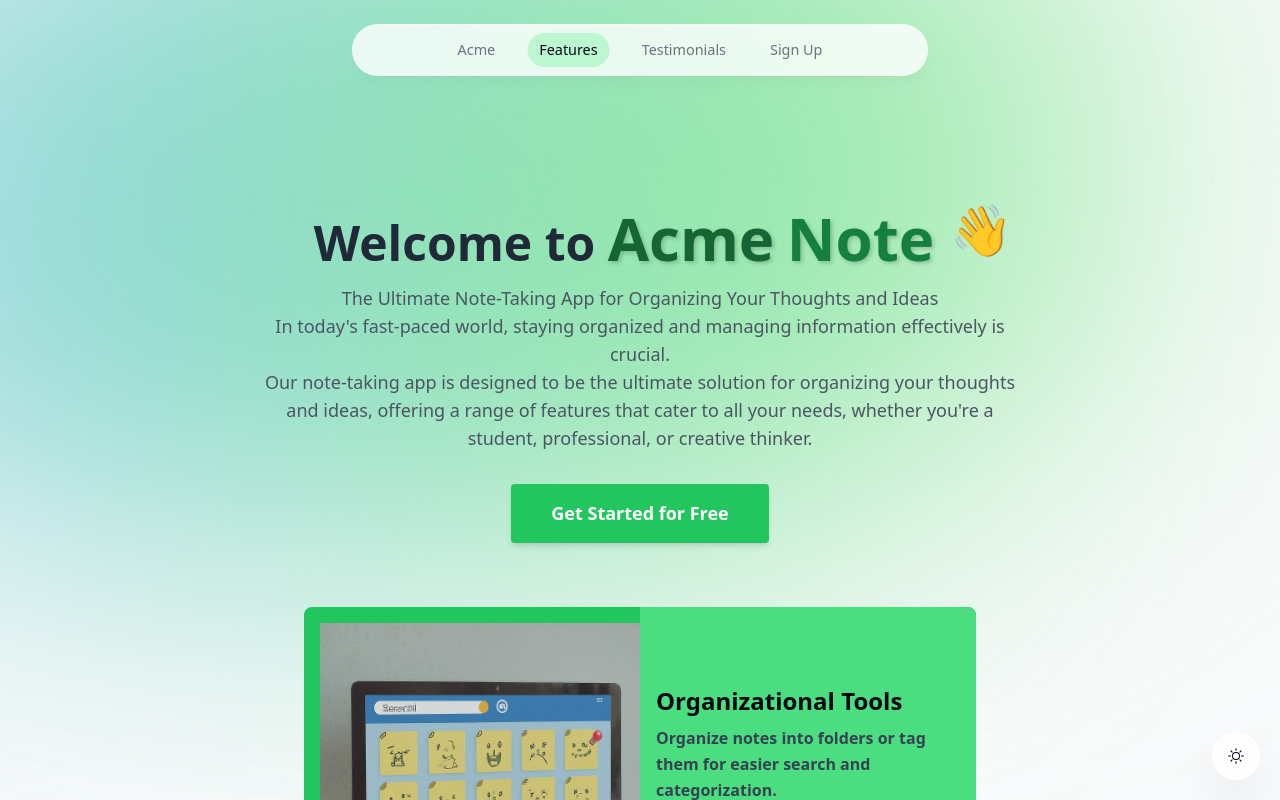
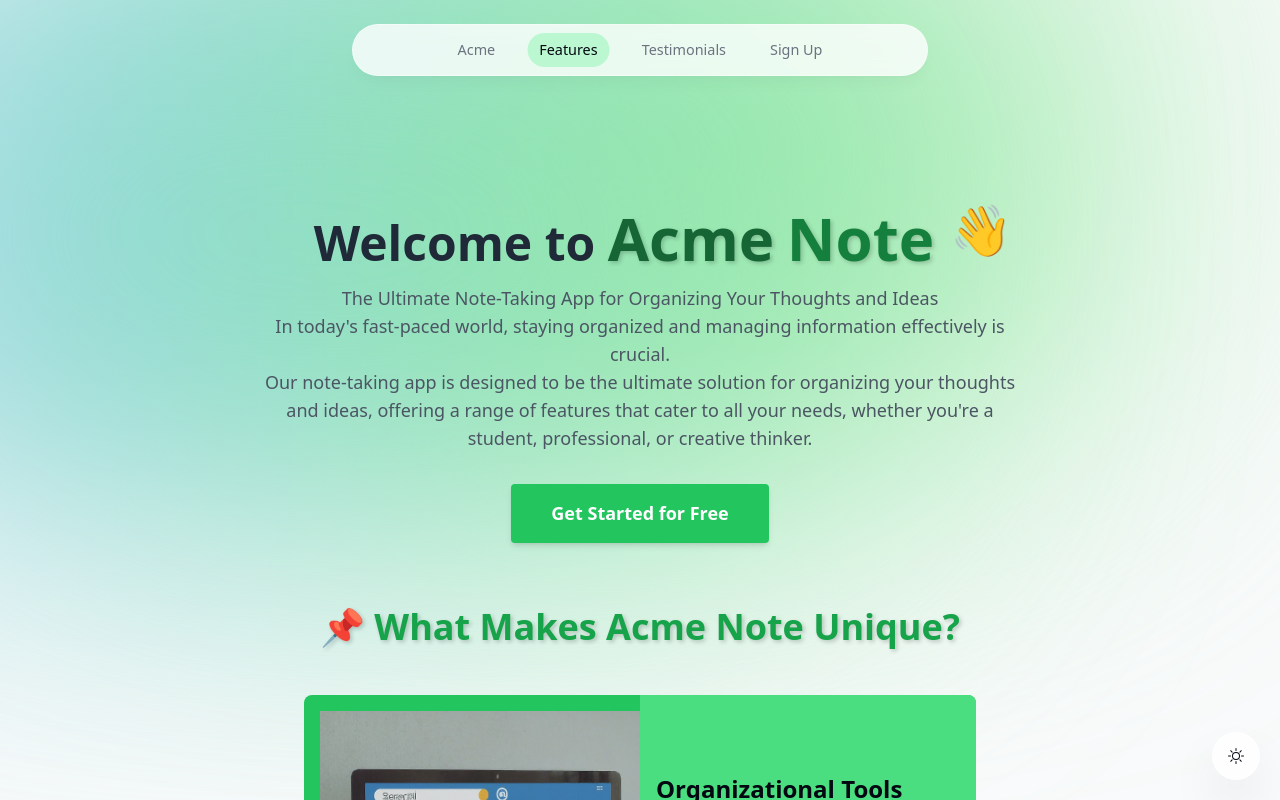
Before and after one commit to SuhasAcharya/acme-note-app, a Next.js app: page / in a window 1280 px wide. Shown: the top 800 px of the page. Built offline with nearby package versions, Linux system fonts and the light colour scheme.

Commit message:
added features

```diff
--- a/components/Features.js
+++ b/components/Features.js
@@ -72,6 +72,9 @@ const Features = () => {
       }}
       className="group sm:mb-8 last:mb-0 scroll-mt-28 h-auto"
     >
+       <h2 className="text-4xl font-bold text-center character-shadow mb-12 text-green-600 dark:text-green-400">
+       📌 What Makes Acme Note Unique?
+        </h2>
       {featureData.map((feature, index) => (
         <motion.section
           key={index}
--- a/components/Testimonials.js
+++ b/components/Testimonials.js
@@ -33,7 +33,7 @@ const Testimonials = () => {
                 key={index}
                 className="px-4 sm:px-6 mb-8 flex-shrink-0 transition-transform duration-300 ease-in-out hover:scale-110 cursor-pointer w-[20rem] sm:w-[30rem]  "
               >
-                <div className="dark:bg-gray-800 p-4 sm:p-6 bg-white shadow-md rounded transition-transform duration-300 ease-in-out hover:scale-105 h-[10rem] sm:h-[10rem]">
+                <div className="dark:bg-gray-800 p-4 sm:p-6 bg-white shadow-md  rounded transition-transform duration-300 ease-in-out hover:scale-105 h-[10rem] sm:h-[10rem]">
                   <p className="text-gray-600 mb-4 text-sm sm:text-base dark:text-white ">{testimonial.text}</p>
                   <p className="font-semibold text-sm sm:text-base dark:text-white ">- {testimonial.author}</p>
                 </div>
```
